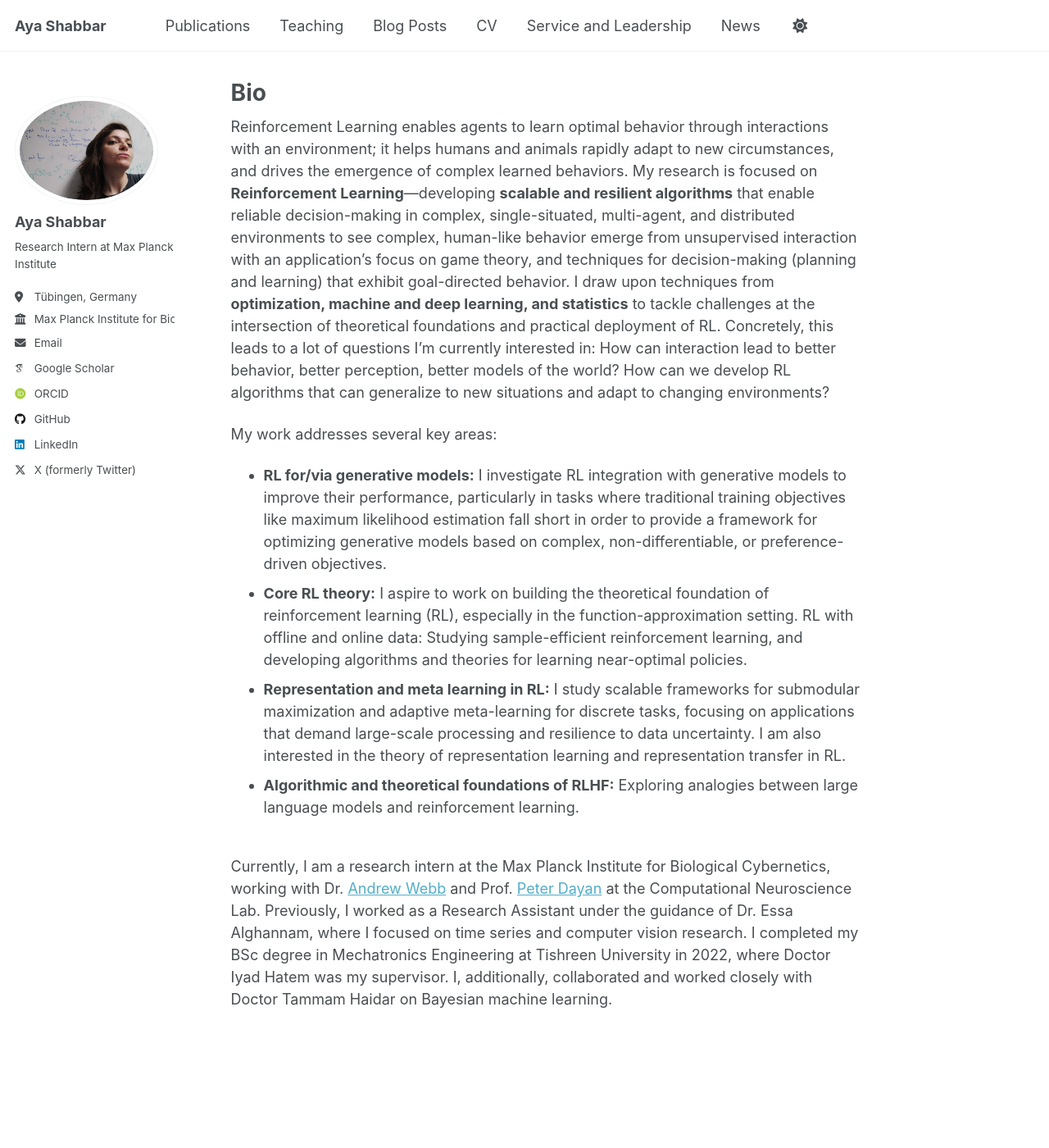
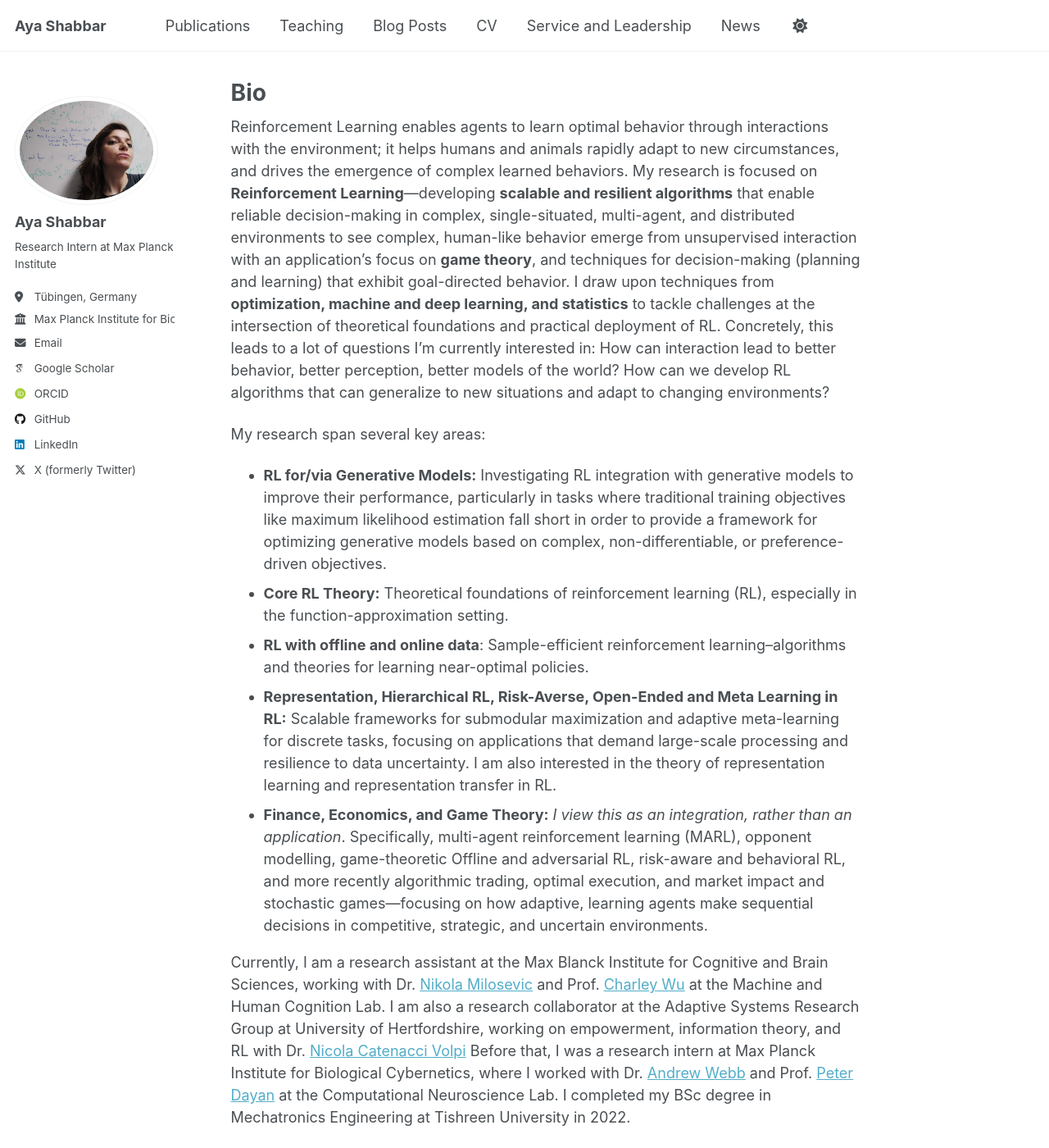
Before and after one commit to ayashabbar/ayashabbar.github.io, a Jekyll site: the page built from _pages/about.md, in a window 1280 px wide and 1400 px high. Shown: the whole window at 82% size. Built offline with Jekyll 4.4.1, drawn with Linux system fonts in a browser that asks for light colours; some web fonts are replaced; a script that is not in the unit is left out.

Commit message:
About Update

```diff
--- a/_pages/about.md
+++ b/_pages/about.md
@@ -7,18 +7,20 @@ redirect_from:
   - /about.html
 ---
 
-Reinforcement Learning enables agents to learn optimal behavior through interactions with an environment; it helps humans and animals rapidly adapt to new circumstances, and drives the emergence of complex learned behaviors. My research is focused on **Reinforcement Learning**—developing **scalable and resilient algorithms** that enable reliable decision-making in complex, single-situated, multi-agent, and distributed environments to see complex, human-like behavior emerge from unsupervised interaction with an application’s focus on game theory, and techniques for decision-making (planning and learning) that exhibit goal-directed behavior. I draw upon techniques from **optimization, machine and deep learning, and statistics** to tackle challenges at the intersection of theoretical foundations and practical deployment of RL. Concretely, this leads to a lot of questions I’m currently interested in:
+Reinforcement Learning enables agents to learn optimal behavior through interactions with the environment; it helps humans and animals rapidly adapt to new circumstances, and drives the emergence of complex learned behaviors. My research is focused on **Reinforcement Learning**—developing **scalable and resilient algorithms** that enable reliable decision-making in complex, single-situated, multi-agent, and distributed environments to see complex, human-like behavior emerge from unsupervised interaction with an application’s focus on **game theory**, and techniques for decision-making (planning and learning) that exhibit goal-directed behavior. I draw upon techniques from **optimization, machine and deep learning, and statistics** to tackle challenges at the intersection of theoretical foundations and practical deployment of RL. Concretely, this leads to a lot of questions I’m currently interested in:
 How can interaction lead to better behavior, better perception, better models of the world?
 How can we develop RL algorithms that can generalize to new situations and adapt to changing environments? <br>
 
 
-My work addresses several key areas: <br>
+My research span several key areas: <br>
 
-- **RL for/via generative models:** I investigate RL integration with generative models to improve their performance, particularly in tasks where traditional training objectives like maximum likelihood estimation fall short in order to provide a framework for optimizing generative models based on complex, non-differentiable, or preference-driven objectives.
-- **Core RL theory:** I aspire to work on building the theoretical foundation of reinforcement learning (RL), especially in the function-approximation setting.
-RL with offline and online data: Studying sample-efficient reinforcement learning, and developing algorithms and theories for learning near-optimal policies.
-- **Representation and meta learning in RL:** I study scalable frameworks for submodular maximization and adaptive meta-learning for discrete tasks, focusing on applications that demand large-scale processing and resilience to data uncertainty. I am also interested in the theory of representation learning and representation transfer in RL.
-- **Algorithmic and theoretical foundations of RLHF:** Exploring analogies between large language models and reinforcement learning.<br>
-<br>
+- **RL for/via Generative Models:** Investigating RL integration with generative models to improve their performance, particularly in tasks where traditional training objectives like maximum likelihood estimation fall short in order to provide a framework for optimizing generative models based on complex, non-differentiable, or preference-driven objectives.
+- **Core RL Theory:** Theoretical foundations of reinforcement learning (RL), especially in the function-approximation setting.
+- **RL with offline and online data**: Sample-efficient reinforcement learning--algorithms and theories for learning near-optimal policies.
+- **Representation, Hierarchical RL, Risk-Averse, Open-Ended and Meta Learning in RL:** Scalable frameworks for submodular maximization and adaptive meta-learning for discrete tasks, focusing on applications that demand large-scale processing and resilience to data uncertainty. I am also interested in the theory of representation learning and representation transfer in RL.
+- **Finance, Economics, and Game Theory:** *I view this as an integration, rather than an application*. Specifically, multi-agent reinforcement learning (MARL), opponent modelling, game-theoretic Offline and adversarial RL, risk-aware and behavioral RL, and more recently algorithmic trading, optimal execution, and market impact and stochastic games—focusing on how adaptive, learning agents make sequential decisions in competitive, strategic, and uncertain environments.
 
-Currently, I am a research intern at the Max Planck Institute for Biological Cybernetics, working with Dr. [Andrew Webb](https://www.kyb.tuebingen.mpg.de/person/123158) and Prof. [Peter Dayan](https://www.mpg.de/12309370/biological-cybernetics-dayan) at the Computational Neuroscience Lab. Previously, I worked as a Research Assistant under the guidance of Dr. Essa Alghannam, where I focused on time series and computer vision research. I completed my BSc degree in Mechatronics Engineering at Tishreen University in 2022, where Doctor Iyad Hatem was my supervisor. I, additionally, collaborated and worked closely with Doctor Tammam Haidar on Bayesian machine learning.
+<!--**Algorithmic and theoretical foundations of RLHF:** Exploring analogies between large language models and reinforcement learning.<br>
+<br>-->
+
+Currently, I am a research assistant at the Max Blanck Institute for Cognitive and Brain Sciences, working with Dr. [Nikola Milosevic](https://hmc-lab.com/people/nikola_milosevic/index.md) and Prof. [Charley Wu](https://hmc-lab.com/people/charley_wu/index.md) at the Machine and Human Cognition Lab. I am also a research collaborator at the Adaptive Systems Research Group at University of Hertfordshire, working on empowerment, information theory, and RL with Dr. [Nicola Catenacci Volpi](https://sites.google.com/site/nicolacatenaccivolpi/) Before that, I was a research intern at Max Planck Institute for Biological Cybernetics, where I worked with Dr. [Andrew Webb](https://www.kyb.tuebingen.mpg.de/person/123158) and Prof. [Peter Dayan](https://www.mpg.de/12309370/biological-cybernetics-dayan) at the Computational Neuroscience Lab. I completed my BSc degree in Mechatronics Engineering at Tishreen University in 2022.
```
Also changed, not shown: _pages/cv.md (+2 -2 lines).
